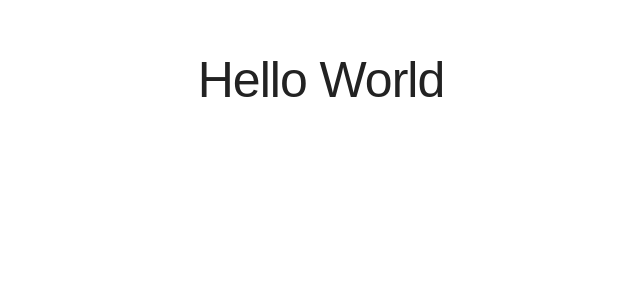
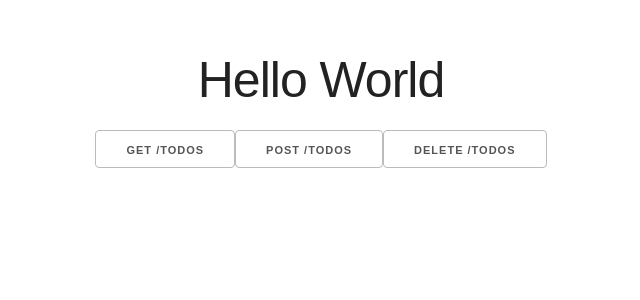
Before and after one commit to kielze/simple-todos-react, a React (Create React App) app: page / in a window 1280 px wide. Shown: the top 300 px of the page, without its empty margins (319-959 px from the left). Built offline with nearby package versions, Linux system fonts and the light colour scheme.

Commit message:
Implement API Client

```diff
--- a/src/App.js
+++ b/src/App.js
@@ -1,10 +1,22 @@
 import React from 'react';
+import { index, create, destroy } from './api';
 
 export class App extends React.Component {
   render() {
     return (
       <div className="app">
         <h1>Hello World</h1>
+        {/* onClick prop に index を実行する関数を渡す */}
+        {/* onClick に渡す関数のことをイベントハンドラと呼んだりします */}
+        <button onClick={() => index().then(json => console.log(json))}> {/* index 関数が返した json をコンソールに表示する */}
+          GET /todos
+        </button>
+        <button onClick={() => create('title', 'text').then(json => console.log(json))}>
+          POST /todos
+        </button>
+        <button onClick={() => destroy('cfbd1ed2-db25-43bd-aac8-3e5be9dd9e3f').then(json => console.log(json))}>
+          DELETE /todos
+        </button>
       </div>
     );
   }
--- /dev/null
+++ b/src/api.js
@@ -0,0 +1,27 @@
+const ENDPOINT = 'http://localhost:3000';
+
+// `GET /todos` をリクエストする関数を用意する
+export const index = () =>
+  fetch(`${ENDPOINT}/todos`)
+    .then(response => response.json())
+
+// `POST /todos` をリクエストする関数を用意する
+export const create = (
+  title,
+  text,
+) =>
+  // fetch の第二引数で HTTP リクエストの設定を持つオブジェクトを渡す
+  fetch(`${ENDPOINT}/todos`, {
+    method: 'POST',
+    headers: {
+      'Content-Type': 'application/json',
+    },
+    body: JSON.stringify({ text, title }),
+  }).then(response => response.json());
+
+export const destroy = (
+  todoId,
+) =>
+  fetch(`${ENDPOINT}/todos/${todoId}`, {
+    method: 'DELETE',
+  }).then(response => response.json());
```
